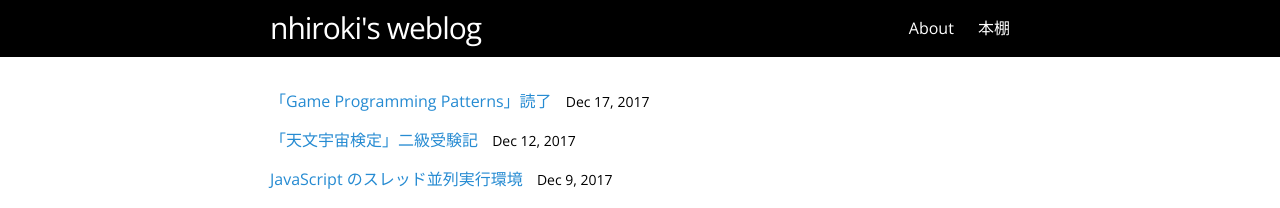
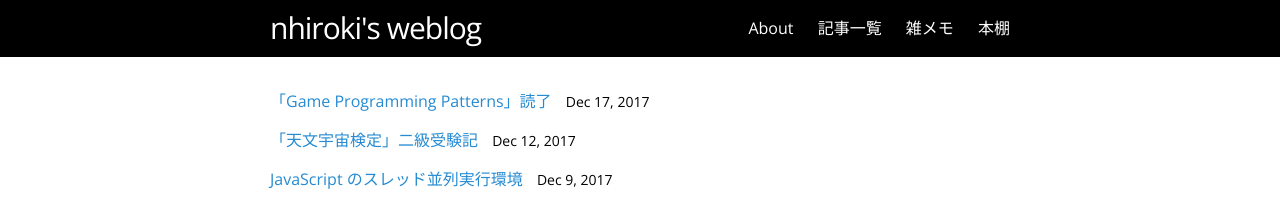
Before and after one commit to nhiroki/nhiroki.github.io, a Jekyll site: the page built from index.html, in a window 1280 px wide. Shown: the top 208 px of the page. Built offline with Jekyll 4.4.1, drawn with Linux system fonts in a browser that asks for light colours.

Commit message:
Update the links in the header

```diff
--- a/_includes/header.html
+++ b/_includes/header.html
@@ -14,11 +14,10 @@
       </a>
 
       <div class="trigger">
-        {% for page in site.pages %}
-          {% if page.title %}
-          <a class="page-link" href="{{ page.url | prepend: site.baseurl }}">{{ page.title }}</a>
-          {% endif %}
-        {% endfor %}
+        <a class="page-link" href="/about">About</a>
+        <a class="page-link" href="/">記事一覧</a>
+        <a class="page-link" href="https://scrapbox.io/nhiroki-public/">雑メモ</a>
+        <a class="page-link" href="/books">本棚</a>
       </div>
     </nav>
 
```
